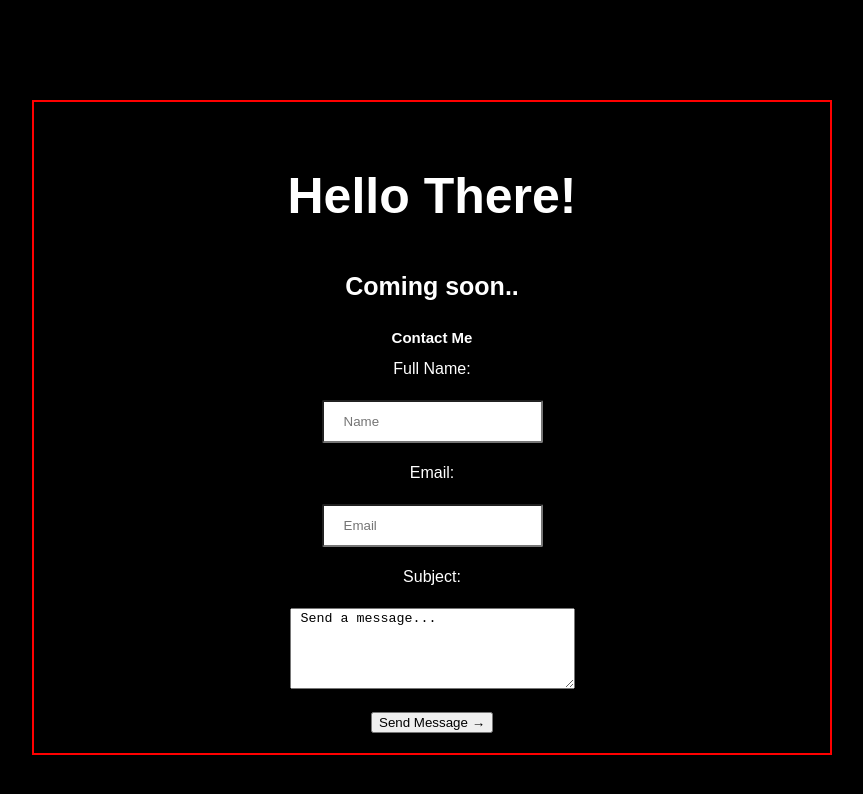
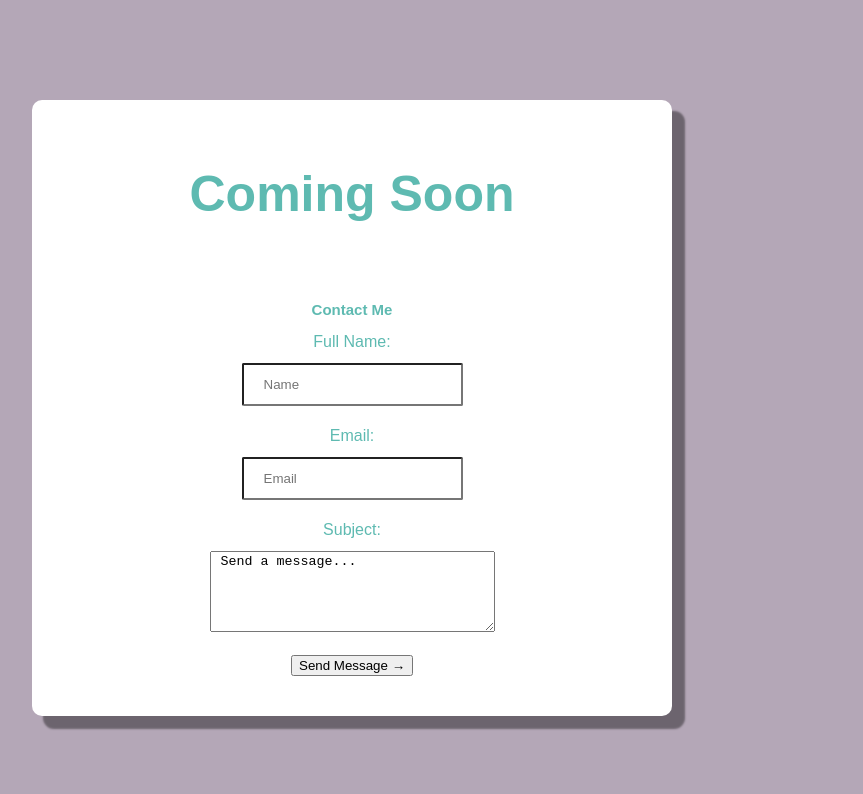
Before and after one commit to Glennlaw-0/my-portfolio, a website: page index.html in a window 1280 px wide. Shown: the whole page, without its empty margins (208-1071 px from the left). Drawn offline with Linux system fonts and the light colour scheme.

Commit message:
changed css colors and form

```diff
--- a/app/scss/base/_base.scss
+++ b/app/scss/base/_base.scss
@@ -11,6 +11,7 @@ html {
 }
 
 body {
+  font-family: cairo, sans-serif;
   color: #000;
-  background-color: #000;
+  background-color: $primary-color;
 }
--- a/app/scss/layout/_comingsoon.scss
+++ b/app/scss/layout/_comingsoon.scss
@@ -1,13 +1,14 @@
 .container {
   margin: 100px auto;
   width: 100vh;
-  background-color: #000;
 }
 
 .comingsoon {
+  text-align: center;
   padding: 20px;
-  height: 100%;
-  border: 2px solid red;
-  color: #fff;
-  text-align: center;
+  width: 80%;
+  border-radius: 10px;
+  color: $secondary-color;
+  background-color: #fff;
+  box-shadow: 12px 12px 2px 1px rgba(0, 0, 0, 0.4);
 }
--- a/index.html
+++ b/index.html
@@ -6,15 +6,14 @@
     <meta name="viewport" content="width=device-width, initial-scale=1.0">
     <meta http-equiv="X-UA-Compatible" content="ie=edge">
     <title>Document</title>
-    <link rel="stylesheet" href="/dist/main.css?cb=1578320461469">
+    <link rel="stylesheet" href="/dist/main.css?cb=1578341046707">
 </head>
 
 <body>
 
     <div class="container">
         <section class="comingsoon">
-            <h1 class="comingsoon_header-big">Hello There!</h1>
-            <h3 class="comingsoon_header-small">Coming soon..</h3>
+            <h1 class="comingsoon_header-big">Coming Soon</h1>
 
 
             <form action="#" class="form">
```
Also changed, not shown: dist/main.css, 1 other file.
